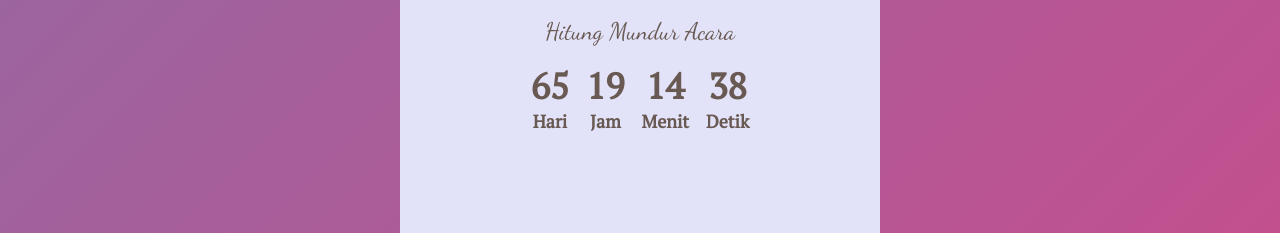
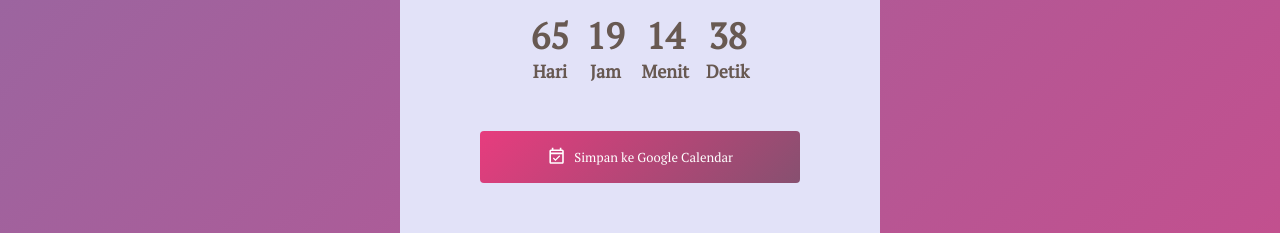
Before and after one commit to aminurmuda/our-wedding, a React (Create React App) app in the folder client/: page / in a window 1280 px wide. Shown: the part 1943-2176 px from the top of the page. Built offline with nearby package versions, Linux system fonts and the light colour scheme.

Commit message:
fix: add google calendar button

```diff
--- a/client/src/Event.js
+++ b/client/src/Event.js
@@ -1,9 +1,14 @@
 import Icon from '@mdi/react';
-import { mdiMapMarkerOutline, mdiCalendarOutline } from '@mdi/js';
+import { mdiMapMarkerOutline, mdiCalendarOutline, mdiCalendarCheckOutline } from '@mdi/js';
 import Countdown from './components/Countdown';
 function Event() {
     const date = new Date('10/22/2022, 10:00:00 AM')
     const targetDate = date.getTime();
+    const text = 'Acara+Pernikahan+Nita+%26+Amin'
+    const dates = '20221022T100000/20221022T140000'
+    const details = 'Resepsi+acara+pernikahan+Nita+%26+Amin%0D%0AGraha+Sofia%2C+Jl.+Otto+Iskandardinata%2C+Karanganyar%2C+Kec.+Subang%2C+Kabupaten+Subang%2C+Jawa+Barat+41215%0D%0Ahttps%3A%2F%2Fgoo.gl%2Fmaps%2FXWYrHyXxTLNh4KiD7'
+    const location = 'Graha+Sofia'
+    const url = `https://www.google.com/calendar/render?action=TEMPLATE&text=${text}&details=${details}&dates=${dates}&location=${location}`
 
     return (
         <div>
@@ -19,16 +24,14 @@ function Event() {
                 <p className='center font-size-1'><Icon size={0.8} path={mdiCalendarOutline} className="mr-0-5" /> Sabtu, 22 Oktober 2022</p>
                 <p className="center font-size-1"><Icon size={0.8} path={mdiMapMarkerOutline} className="mr-0-5" /> di Graha Sofia</p>
             </div>
-
-            {/* <div className="mt-3">
-                <a className="action-button" target="_blank" href="https://calendar.google.com/event?action=TEMPLATE&tmeid=MXBiNnBpM3Fra2RpYzkwbm00bzg4b2Q4c2QgYW1pbnVybXVkYUBt&tmsrc=aminurmuda%40gmail.com" rel="noreferrer">Ingatkan Saya</a>
-            </div> */}
-
             <p className="mt-2 mb-1">
                 Maha Suci Allah ‘Azza wa Jalla yang menautkan dua hati dalam ikatan suci pernikahan. Semoga pernikahan ini bisa menjadi langkah awal kami untuk dapat berkumpul bersama kaum mukminin di syurga kelak. Aamiin.
             </p>
             <p className="font-1 m-1">Hitung Mundur Acara</p>
             <Countdown targetDate={targetDate} />
+            <div className="mt-3">
+                <a className="action-button center" target="_blank" href={url} rel="nofollow noreferrer" role="button"><Icon size={0.8} path={mdiCalendarCheckOutline} className="mr-0-5" />Simpan ke Google Calendar</a>
+            </div>
         </div >
 
 
```
